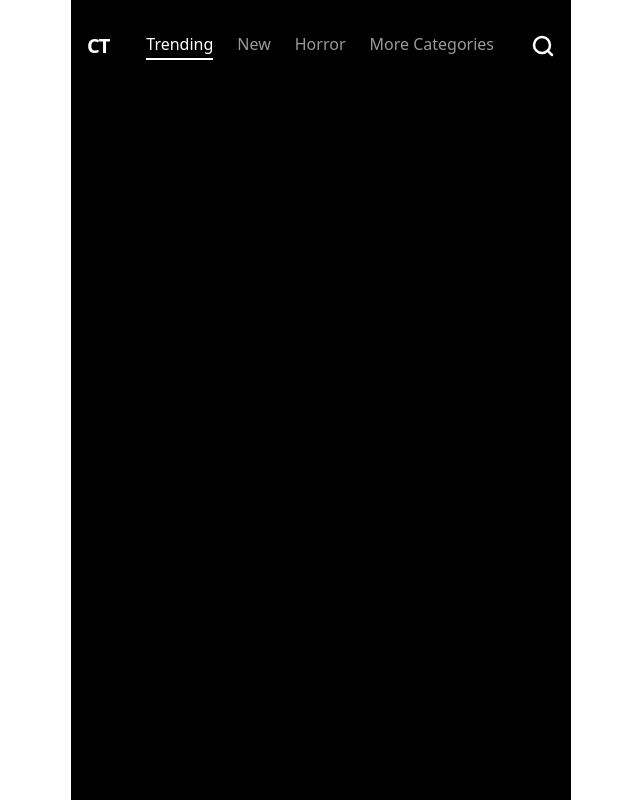
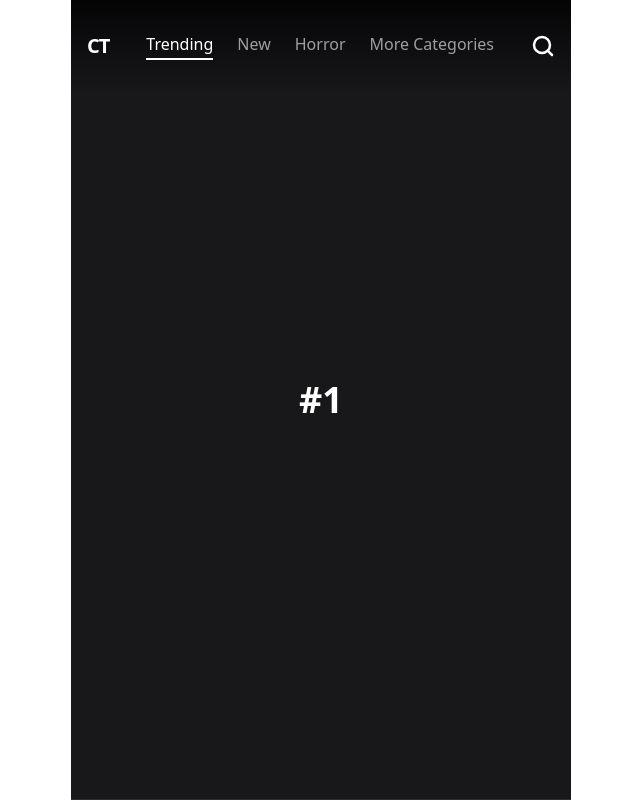
Before and after one commit to SevenThanh/CinemaTok, a Next.js app: page / in a window 1280 px wide. Shown: the whole page, without its empty margins (319-959 px from the left). Built offline with nearby package versions, Linux system fonts and the light colour scheme.

Commit message:
creating card

```diff
--- a/src/app/page.tsx
+++ b/src/app/page.tsx
@@ -1,11 +1,13 @@
 
 import Navbar from "@/components/layout/Navbar";
+import Feed from "@/components/feed/Feed";
 
 export default function Home() {
   return (
     <main className="w-screen h-screen bg-white flex justify-center items-center">
       <div className="bg-black w-[500px] h-screen relative">
         <Navbar />
+        <Feed />
       </div>
     </main>
   );
--- /dev/null
+++ b/src/components/feed/Feed.tsx
@@ -0,0 +1,12 @@
+import VideoCard from "./VideoCard";
+
+export default function Feed() {
+  const videos = [1, 2, 3, 4, 5];
+  return (
+    <main className="w-full h-full overflow-y-scroll snap-y snap-mandatory no-scrollbar">
+      {videos.map((id) => (
+        <VideoCard key={id} index={id} />
+      ))}
+    </main>
+  );
+}
--- /dev/null
+++ b/src/components/feed/VideoCard.tsx
@@ -0,0 +1,9 @@
+export default function VideoCard({ index }: { index: number }) {
+  return (
+    <section className="w-full h-full snap-start bg-zinc-900 flex items-center justify-center border-b border-white/10">
+      <h1 className="text-white text-4xl font-bold">
+        #{index}
+      </h1>
+    </section>
+  );
+}
```
